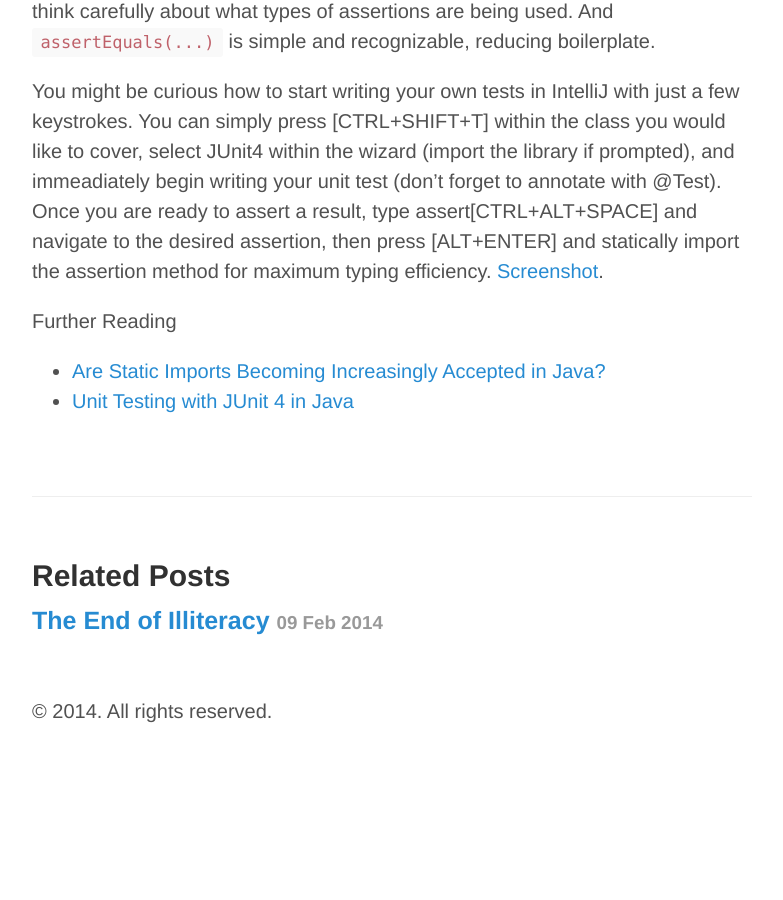
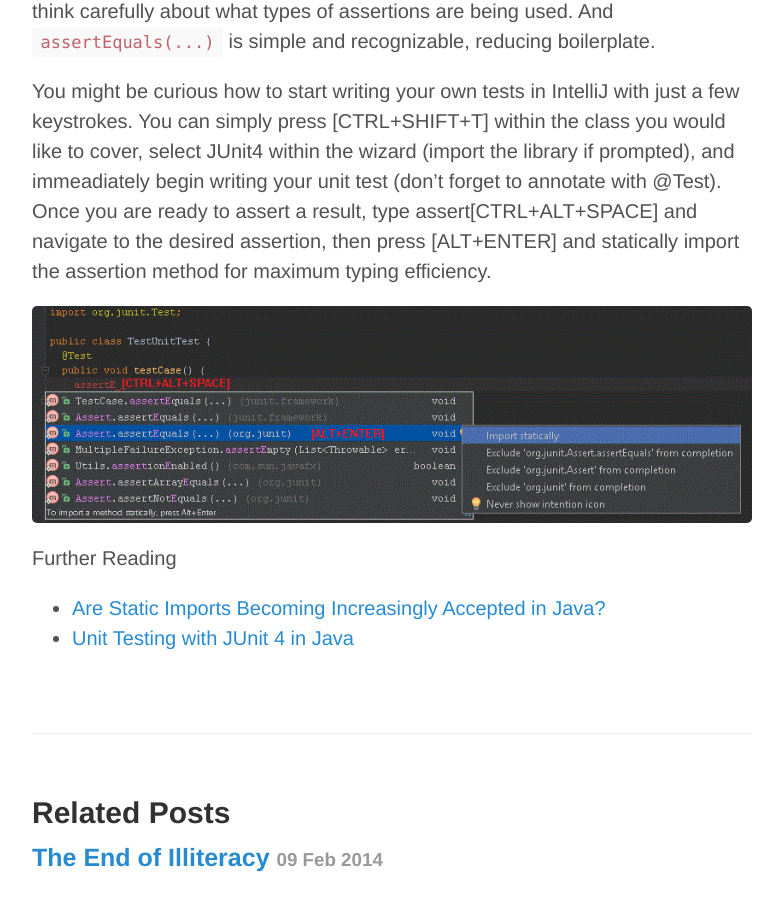
Before and after one commit to breandan/breandan.github.io, a Jekyll site: the page built from _posts/2014-02-11-on-static-imports-in-java.md, in a window 1280 px wide and 900 px high, scrolled down 995 px. Shown: the whole window, without its empty margins (248-1031 px from the left). Built offline with Jekyll 4.4.1, drawn with Linux system fonts in a browser that asks for light colours; Markdown is read by kramdown in place of the engine named in the settings; before the commit the page ends 1741 px from its top, so only the background shows below that.

Commit message:
get screenshot to display correctly

````diff
--- a/_posts/2014-02-11-on-static-imports-in-java.md
+++ b/_posts/2014-02-11-on-static-imports-in-java.md
@@ -9,7 +9,9 @@
 
 Enter static imports. There is a [selective use case](http://docs.oracle.com/javase/1.5.0/docs/guide/language/static-import.html) here. We must be careful not to pollute the namespace with ambiguous member functions, yet would still like to have some measure of brevity for DSLs and commonly used functions. We would prefer composition over inheritance and allowing the user the flexibility to write standalone test cases. Static imports are appealing for number of reasons: tests use assertions, but assertions 'belong' no more to test cases than exceptions belong to a handler. Assertions are frequently used, but seldom all at once (test cases should be short and concise), thereby encouraging users to think carefully about what types of assertions are being used. And ```assertEquals(...)``` is simple and recognizable, reducing boilerplate.
 
-You might be curious how to start writing your own tests in IntelliJ with just a few keystrokes. You can simply press [CTRL+SHIFT+T] within the class you would like to cover, select JUnit4 within the wizard (import the library if prompted), and immeadiately begin writing your unit test (don't forget to annotate with @Test). Once you are ready to assert a result, type assert[CTRL+ALT+SPACE] and navigate to the desired assertion, then press [ALT+ENTER] and statically import the assertion method for maximum typing efficiency. [Screenshot](/images/staticImport.gif).
+You might be curious how to start writing your own tests in IntelliJ with just a few keystrokes. You can simply press [CTRL+SHIFT+T] within the class you would like to cover, select JUnit4 within the wizard (import the library if prompted), and immeadiately begin writing your unit test (don't forget to annotate with @Test). Once you are ready to assert a result, type assert[CTRL+ALT+SPACE] and navigate to the desired assertion, then press [ALT+ENTER] and statically import the assertion method for maximum typing efficiency.
+
+![Screenshot](/images/staticImport.gif)
 
 Further Reading
 
````
